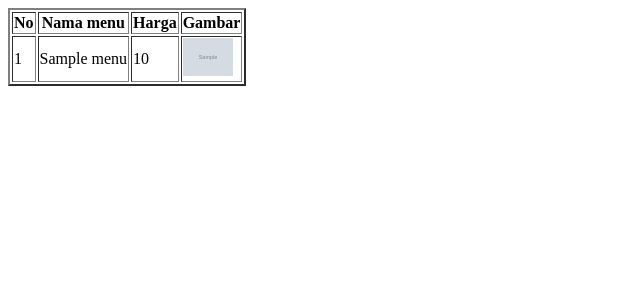
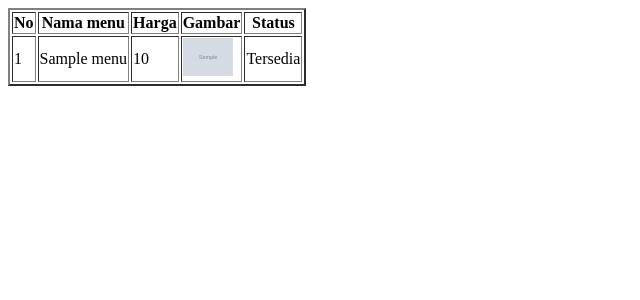
Before and after one commit to nuranisahzakaria/PHP-Dasar, a PHP site: page / in a window 1280 px wide. Shown: the top 300 px of the page, without its empty margins (0-640 px from the left). Run offline with PHP 8.4, Linux system fonts and the light colour scheme; tables that the repository leaves empty or names only in its code hold one stand-in row (values such as "Sample post"); grey boxes marked "Sample" are stand-in pictures.

Commit message:
Akhirnya siap, masih ngantuk banget euy

```diff
--- a/pertemuan11/index.php
+++ b/pertemuan11/index.php
@@ -19,6 +19,7 @@
             <th>Nama menu</th>
             <th>Harga</th>
             <th>Gambar</th>
+            <th>Status</th>
         </tr>
         <tr>
             <?php $i = 1;  ?>
@@ -28,6 +29,7 @@
             <td><?php echo $isi["nama_menu"]; ?></td>
             <td><?php echo $isi["harga"]; ?></td>
             <td><img src="img/<?php echo $isi['gambar'] ?>" width="50px"></td>
+            <td><?php echo $isi['status'] == 0? 'Tidak Tersedia':'Tersedia';?></td>
         </tr>
 
         <?php endwhile; ?>
```
